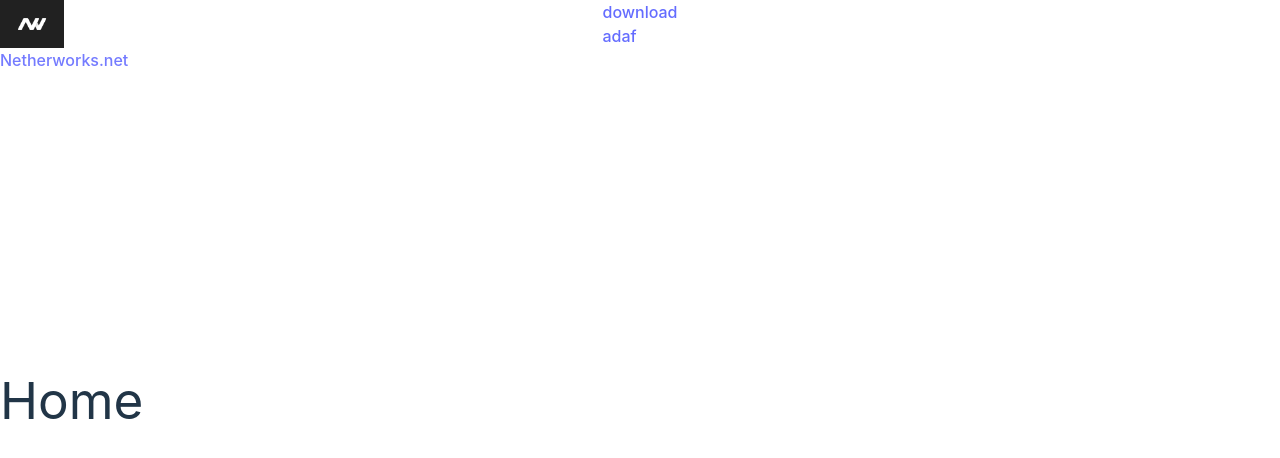
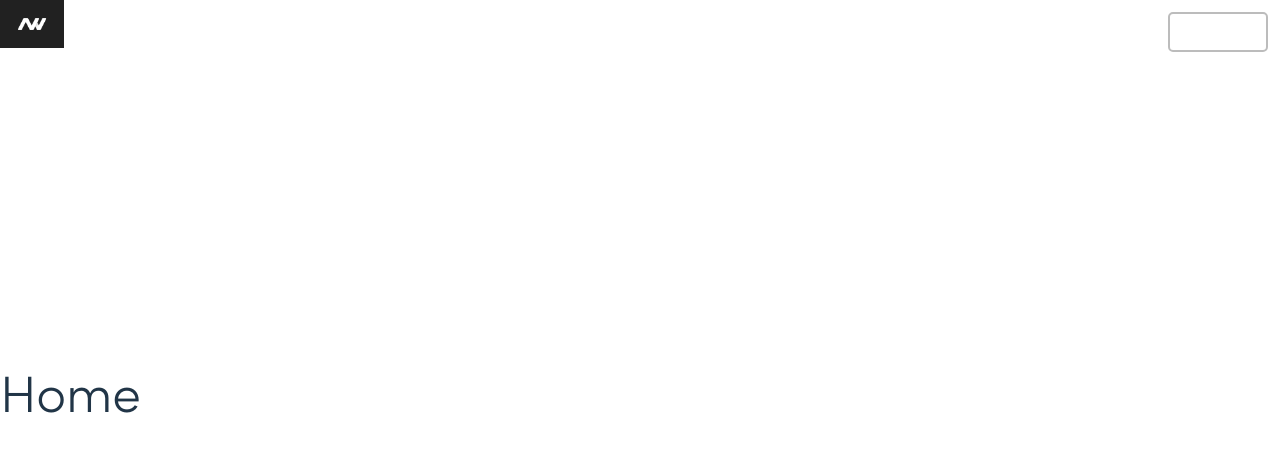
Before and after one commit to CookieGranate/netherworknet, a React (Vite) app: page / in a window 1280 px wide. Shown: the top 458 px of the page. Built offline with nearby package versions, Linux system fonts and the light colour scheme.

Commit message:
new font , updated navbar, loginbtn.jsx added

```diff
--- a/src/components/Navbar.jsx
+++ b/src/components/Navbar.jsx
@@ -1,25 +1,32 @@
 import { Link } from "react-router-dom";
-import logo from '../img/NW_logo.jpg'
+import logo from '../img/NW_logo.jpg';
+
+import Loginbtn from "./login/Loginbtn";
 
 const Navbar = () => {
     return (
         <header className="w-full h-20 absolute top-0">
             <nav>
-                <div id="left" className="absolute left-0">
+                <div id="left" className=" left-0 inline-block">
                     <Link to={'/'}>
-                        <img src={logo} alt="logo" className="w-16 align-middle" />
-                        Netherworks.net
+                        <img src={logo} alt="logo" className="w-16 align-middle inline-block" />
+                        <p className="inline-block text-white">Netherworks.net</p>
                     </Link>
                 </div>
-                <div className="flex justify-center" id="middle">
+                <div className="mt-3 inline-block" id="middle">
                     <ul>
-                        <li>
-                            <Link to={'/download'}>download</Link>
+                        <li className="inline-block">
+                            <Link to={'/'}>home</Link>
                         </li>
-                        <li>
-                            <Link to={'/'}>adaf</Link>
+                        <li className="inline-block">
+                            <Link to={'/discord'}>discord</Link>
                         </li>
                     </ul>
+                </div>
+                <div className="float-right" id="login">
+                    <div>
+                        <Loginbtn />
+                    </div>
                 </div>
             </nav>
         </header>
--- /dev/null
+++ b/src/components/login/Loginbtn.jsx
@@ -0,0 +1,15 @@
+import { Link } from "react-router-dom";
+
+const Loginbtn = () => {
+    return (
+        <div id="logindiv" className="m-3">
+            <Link to={'/auth/login'}>
+                <button id="loginbtn">
+                    login
+                </button>
+            </Link>
+        </div>
+    )
+}
+
+export default Loginbtn
--- a/src/index.css
+++ b/src/index.css
@@ -1,6 +1,51 @@
 @tailwind base;
 @tailwind components;
 @tailwind utilities;
+
+@font-face {
+  font-family: 'sofiapro';
+  src: url('./font/sofiapro-light.otf');
+}
+
+* {
+  font-family: 'sofiapro';
+}
+
+/* NAVBAR */
+
+#middle {
+  position: absolute;
+  left: 50%;
+  transform: translateX(-50%);
+}
+
+#middle li {
+  margin-left: 5px;
+  margin-right: 5px;
+}
+
+#middle li a {
+  color: #fff;
+}
+
+/* NAVBAR END */
+
+/* LOGIN BTN */
+
+#loginbtn {
+  border-radius: 5px;
+  border: 2px solid #bcbcbc;
+  background-color: transparent;
+  color: #fff;
+  display: flex;
+  justify-content: center;
+  align-items: center;
+  height: 40px;
+  width: 100px;
+}
+
+
+/* LOGIN BTN END */
 
 :root {
   font-family: Inter, system-ui, Avenir, Helvetica, Arial, sans-serif;
```
